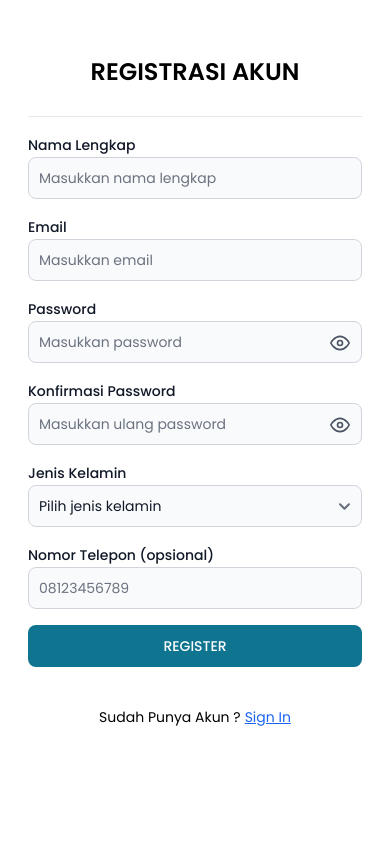
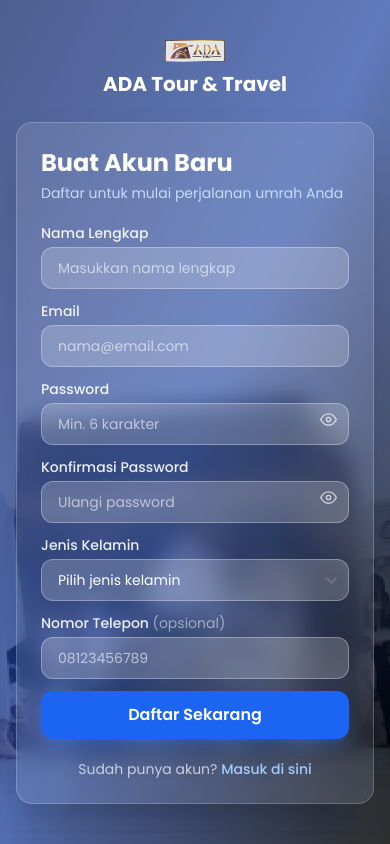
Before and after one commit to PandaHost07/Umroh1, a Next.js app: page /register in a window 390 px wide. Built offline with nearby package versions, Linux system fonts and the light colour scheme.

Commit message:
feat: register page modern mobile - background kabah transparan, animasi slide, form glassmorphism

```diff
--- a/app/(auth page)/login/page.js
+++ b/app/(auth page)/login/page.js
@@ -132,7 +132,18 @@ function LoginComponent() {
             <div className="mt-6 text-center space-y-2">
               <p className="text-sm text-gray-500">
                 Belum punya akun?{" "}
-                <a href="/register" className="text-blue-600 font-medium hover:underline">Daftar Sekarang</a>
+                <a href="/register"
+                  className="text-blue-600 font-medium hover:underline"
+                  onClick={(e) => {
+                    e.preventDefault();
+                    // Animasi slide ke kiri sebelum navigasi
+                    document.body.style.transition = "transform 0.35s ease-in-out, opacity 0.35s";
+                    document.body.style.transform = "translateX(-100%)";
+                    document.body.style.opacity = "0";
+                    setTimeout(() => { window.location.href = "/register"; }, 350);
+                  }}>
+                  Daftar Sekarang
+                </a>
               </p>
               <a href="/" className="block text-xs text-gray-400 hover:text-gray-600 transition-colors">
                 ← Kembali ke Website
--- a/app/(auth page)/register/page.js
+++ b/app/(auth page)/register/page.js
@@ -1,11 +1,12 @@
 "use client";
 
-import { useState } from "react";
+import { useState, useEffect } from "react";
 import Image from "next/image";
-import { Button, Label, TextInput, Select, Spinner } from "flowbite-react";
+import { Spinner } from "flowbite-react";
 import { FiEye, FiEyeOff } from "react-icons/fi";
-import LoginImage from "../../../public/login.png";
 import { alertSuccess, alertError } from "@/components/Alert/alert";
+import kabah from "../../../public/kabah.png";
+import logoImage from "../../../public/logo_badge.png";
 
 export default function Register() {
   const [form, setForm] = useState({
@@ -18,21 +19,29 @@ export default function Register() {
   });
   const [loading, setLoading] = useState(false);
   const [errorMsg, setErrorMsg] = useState("");
-
-  // State untuk toggle password visibility
   const [showPassword, setShowPassword] = useState(false);
   const [showConfirmPassword, setShowConfirmPassword] = useState(false);
+  const [mounted, setMounted] = useState(false);
 
-  const handleChange = (e) => setForm(prev => ({ ...prev, [e.target.name]: e.target.value }));
+  useEffect(() => {
+    // Trigger slide-in animation on mount
+    setMounted(true);
+  }, []);
 
-  const toggleShowPassword = () => setShowPassword(v => !v);
-  const toggleShowConfirmPassword = () => setShowConfirmPassword(v => !v);
+  const handleChange = (e) => {
+    setErrorMsg("");
+    setForm((prev) => ({ ...prev, [e.target.name]: e.target.value }));
+  };
 
   const handleSubmit = async (e) => {
     e.preventDefault();
     setErrorMsg("");
     if (form.password !== form.confirmPassword) {
       setErrorMsg("Password dan konfirmasi password tidak cocok.");
+      return;
+    }
+    if (form.password.length < 6) {
+      setErrorMsg("Password minimal 6 karakter.");
       return;
     }
     setLoading(true);
@@ -46,7 +55,6 @@ export default function Register() {
       if (!res.ok) throw new Error(data.error || "Terjadi kesalahan");
       alertSuccess("Registrasi berhasil! Silakan login.");
       setForm({ nama: "", email: "", password: "", confirmPassword: "", jenisKelamin: "", telepon: "" });
-      // Redirect ke login setelah 1.5 detik
       setTimeout(() => { window.location.href = "/login"; }, 1500);
     } catch (error) {
       alertError(error.message);
@@ -57,98 +65,123 @@ export default function Register() {
   };
 
   return (
-    <div className="absolute flex h-full w-full">
-      <div className="sm:flex h-full w-1/2 hidden">
-        <Image src={LoginImage} alt="Login Image" width={0} height={0} priority className="lg:w-full" />
-      </div>
-      <div className="flex w-full h-full sm:w-1/2 justify-center px-7 pt-14 sm:items-center sm:p-0">
-        <form onSubmit={handleSubmit} className="w-full sm:w-3/4 space-y-4">
-          <label className="flex pb-3 text-2xl font-semibold justify-center sm:justify-start">REGISTRASI AKUN</label>
-          <hr className="my-2" />
-          {errorMsg && <div className="text-red-600 mb-2 font-medium">{errorMsg}</div>}
-
-          <div>
-            <Label htmlFor="nama" value="Nama Lengkap" />
-            <TextInput id="nama" name="nama" placeholder="Masukkan nama lengkap" value={form.nama} onChange={handleChange} required disabled={loading} />
-          </div>
-          <div>
-            <Label htmlFor="email" value="Email" />
-            <TextInput id="email" type="email" name="email" placeholder="Masukkan email" value={form.email} onChange={handleChange} required disabled={loading} />
+    <div className="min-h-screen flex relative overflow-hidden">
+      {/* Background foto — full screen dengan overlay */}
+      <div className="absolute inset-0 z-0">
+        <Image src={kabah} alt="background" fill style={{ objectFit: "cover" }} priority quality={60} />
+        <div className="absolute inset-0 bg-gradient-to-br from-blue-900/80 via-blue-800/70 to-black/80" />
       </div>
 
-          {/* Password Field with Eye */}
+      {/* Kiri — branding (hanya desktop) */}
+      <div className="hidden lg:flex lg:w-1/2 relative z-10 flex-col items-center justify-center text-white p-12">
+        <div className="text-center">
+          <Image src={logoImage} alt="logo" width={100} height={100} className="mx-auto mb-6" />
+          <h1 className="text-4xl font-bold mb-3">ADA Tour & Travel</h1>
+          <p className="text-blue-200 text-lg">Perjalanan Ibadah Umrah Terpercaya</p>
+          <div className="mt-8 space-y-3 text-left max-w-xs mx-auto">
+            {["Terdaftar resmi Kemenag RI", "Hotel bintang 4 & 5", "Pembimbing berpengalaman", "Layanan 24 jam"].map((t) => (
+              <div key={t} className="flex items-center gap-2 text-blue-100 text-sm">
+                <span className="w-5 h-5 bg-blue-500 rounded-full flex items-center justify-center text-xs">✓</span>
+                {t}
+              </div>
+            ))}
+          </div>
+        </div>
+      </div>
+
+      {/* Kanan — form registrasi dengan animasi slide dari kanan */}
+      <div className={`flex-1 flex items-center justify-center p-4 sm:p-6 relative z-10 transition-all duration-500 ease-out ${mounted ? "translate-x-0 opacity-100" : "translate-x-full opacity-0"}`}>
+        <div className="w-full max-w-md">
+          {/* Logo mobile */}
+          <div className="flex flex-col items-center mb-6 lg:hidden">
+            <Image src={logoImage} alt="logo" width={60} height={60} className="mb-2" />
+            <h1 className="text-xl font-bold text-white">ADA Tour & Travel</h1>
+          </div>
+
+          {/* Card form — transparan di mobile, solid di desktop */}
+          <div className="bg-white/10 lg:bg-white backdrop-blur-md lg:backdrop-blur-none rounded-2xl shadow-2xl p-6 sm:p-8 border border-white/20 lg:border-gray-100">
+            <h2 className="text-2xl font-bold text-white lg:text-gray-800 mb-1">Buat Akun Baru</h2>
+            <p className="text-blue-200 lg:text-gray-500 text-sm mb-5">Daftar untuk mulai perjalanan umrah Anda</p>
+
+            {errorMsg && (
+              <div className="mb-4 p-3 bg-red-500/20 lg:bg-red-50 border border-red-400/50 lg:border-red-200 rounded-xl text-red-200 lg:text-red-600 text-sm">
+                {errorMsg}
+              </div>
+            )}
+
+            <form onSubmit={handleSubmit} className="space-y-3">
+              {/* Nama */}
+              <div>
+                <label className="block text-sm font-medium text-white/90 lg:text-gray-700 mb-1">Nama Lengkap</label>
+                <input name="nama" type="text" value={form.nama} onChange={handleChange} placeholder="Masukkan nama lengkap" required disabled={loading}
+                  className="w-full px-4 py-2.5 bg-white/20 lg:bg-white border border-white/30 lg:border-gray-300 rounded-xl text-white lg:text-gray-800 placeholder-white/60 lg:placeholder-gray-400 text-sm focus:outline-none focus:ring-2 focus:ring-blue-400 transition-all" />
+              </div>
+
+              {/* Email */}
+              <div>
+                <label className="block text-sm font-medium text-white/90 lg:text-gray-700 mb-1">Email</label>
+                <input name="email" type="email" value={form.email} onChange={handleChange} placeholder="nama@email.com" required disabled={loading}
+                  className="w-full px-4 py-2.5 bg-white/20 lg:bg-white border border-white/30 lg:border-gray-300 rounded-xl text-white lg:text-gray-800 placeholder-white/60 lg:placeholder-gray-400 text-sm focus:outline-none focus:ring-2 focus:ring-blue-400 transition-all" />
+              </div>
+
+              {/* Password */}
               <div className="relative">
-            <Label htmlFor="password" value="Password" />
-            <TextInput
-              id="password"
-              type={showPassword ? "text" : "password"}
-              name="password"
-              placeholder="Masukkan password"
-              value={form.password}
-              onChange={handleChange}
-              required
-              disabled={loading}
-            />
-            <button
-              type="button"
-              onClick={toggleShowPassword}
-              className="absolute right-3 top-9 text-gray-600 hover:text-gray-900"
-              tabIndex={-1}
-            >
-              {showPassword ? <FiEyeOff size={20} /> : <FiEye size={20} />}
+                <label className="block text-sm font-medium text-white/90 lg:text-gray-700 mb-1">Password</label>
+                <input name="password" type={showPassword ? "text" : "password"} value={form.password} onChange={handleChange} placeholder="Min. 6 karakter" required disabled={loading}
+                  className="w-full px-4 py-2.5 pr-11 bg-white/20 lg:bg-white border border-white/30 lg:border-gray-300 rounded-xl text-white lg:text-gray-800 placeholder-white/60 lg:placeholder-gray-400 text-sm focus:outline-none focus:ring-2 focus:ring-blue-400 transition-all" />
+                <button type="button" onClick={() => setShowPassword(!showPassword)} tabIndex={-1}
+                  className="absolute right-3 top-8 text-white/70 lg:text-gray-400 hover:text-white lg:hover:text-gray-600 transition-colors">
+                  {showPassword ? <FiEyeOff size={17} /> : <FiEye size={17} />}
                 </button>
               </div>
 
-          {/* Confirm Password Field with Eye */}
+              {/* Konfirmasi Password */}
               <div className="relative">
-            <Label htmlFor="confirmPassword" value="Konfirmasi Password" />
-            <TextInput
-              id="confirmPassword"
-              type={showConfirmPassword ? "text" : "password"}
-              name="confirmPassword"
-              placeholder="Masukkan ulang password"
-              value={form.confirmPassword}
-              onChange={handleChange}
-              required
-              disabled={loading}
-            />
-            <button
-              type="button"
-              onClick={toggleShowConfirmPassword}
-              className="absolute right-3 top-9 text-gray-600 hover:text-gray-900"
-              tabIndex={-1}
-            >
-              {showConfirmPassword ? <FiEyeOff size={20} /> : <FiEye size={20} />}
+                <label className="block text-sm font-medium text-white/90 lg:text-gray-700 mb-1">Konfirmasi Password</label>
+                <input name="confirmPassword" type={showConfirmPassword ? "text" : "password"} value={form.confirmPassword} onChange={handleChange} placeholder="Ulangi password" required disabled={loading}
+                  className="w-full px-4 py-2.5 pr-11 bg-white/20 lg:bg-white border border-white/30 lg:border-gray-300 rounded-xl text-white lg:text-gray-800 placeholder-white/60 lg:placeholder-gray-400 text-sm focus:outline-none focus:ring-2 focus:ring-blue-400 transition-all" />
+                <button type="button" onClick={() => setShowConfirmPassword(!showConfirmPassword)} tabIndex={-1}
+                  className="absolute right-3 top-8 text-white/70 lg:text-gray-400 hover:text-white lg:hover:text-gray-600 transition-colors">
+                  {showConfirmPassword ? <FiEyeOff size={17} /> : <FiEye size={17} />}
                 </button>
               </div>
 
+              {/* Jenis Kelamin */}
               <div>
-            <Label htmlFor="gender" value="Jenis Kelamin" />
-            <Select id="jenisKelamin" name="jenisKelamin" value={form.jenisKelamin} onChange={handleChange} required disabled={loading}>
-              <option value="">Pilih jenis kelamin</option>
-              <option value="LAKI_LAKI">Laki-laki</option>
-              <option value="PEREMPUAN">Perempuan</option>
-            </Select>
-          </div>
-          <div>
-            <Label htmlFor="telepon" value="Nomor Telepon (opsional)" />
-            <TextInput id="telepon" type="tel" name="telepon" placeholder="08123456789" value={form.telepon} onChange={handleChange} disabled={loading} />
+                <label className="block text-sm font-medium text-white/90 lg:text-gray-700 mb-1">Jenis Kelamin</label>
+                <select name="jenisKelamin" value={form.jenisKelamin} onChange={handleChange} required disabled={loading}
+                  className="w-full px-4 py-2.5 bg-white/20 lg:bg-white border border-white/30 lg:border-gray-300 rounded-xl text-white lg:text-gray-800 text-sm focus:outline-none focus:ring-2 focus:ring-blue-400 transition-all">
+                  <option value="" className="text-gray-800">Pilih jenis kelamin</option>
+                  <option value="LAKI_LAKI" className="text-gray-800">Laki-laki</option>
+                  <option value="PEREMPUAN" className="text-gray-800">Perempuan</option>
+                </select>
               </div>
 
-          <Button type="submit" disabled={loading} className="w-full mt-2">
+              {/* Telepon */}
+              <div>
+                <label className="block text-sm font-medium text-white/90 lg:text-gray-700 mb-1">Nomor Telepon <span className="text-white/50 lg:text-gray-400 font-normal">(opsional)</span></label>
+                <input name="telepon" type="tel" value={form.telepon} onChange={handleChange} placeholder="08123456789" disabled={loading}
+                  className="w-full px-4 py-2.5 bg-white/20 lg:bg-white border border-white/30 lg:border-gray-300 rounded-xl text-white lg:text-gray-800 placeholder-white/60 lg:placeholder-gray-400 text-sm focus:outline-none focus:ring-2 focus:ring-blue-400 transition-all" />
+              </div>
+
+              <button type="submit" disabled={loading}
+                className="w-full py-3 mt-2 bg-blue-600 hover:bg-blue-700 active:scale-95 text-white font-semibold rounded-xl transition-all duration-200 flex items-center justify-center gap-2 disabled:opacity-70 disabled:cursor-not-allowed shadow-lg shadow-blue-500/30">
                 {loading ? (
-              <>
-                Loading <Spinner className="ml-2" />
-              </>
-            ) : (
-              "REGISTER"
-            )}
-          </Button>
+                  <><svg className="animate-spin w-4 h-4" viewBox="0 0 24 24" fill="none"><circle className="opacity-25" cx="12" cy="12" r="10" stroke="currentColor" strokeWidth="4" /><path className="opacity-75" fill="currentColor" d="M4 12a8 8 0 018-8V0C5.373 0 0 5.373 0 12h4z" /></svg>Mendaftar...</>
+                ) : "Daftar Sekarang"}
+              </button>
+            </form>
 
-          <div className="flex w-full pt-6 justify-center text-sm">
-            Sudah Punya Akun ?<a href="/login" className="ms-1 text-blue-600 underline"> Sign In</a>
+            <div className="mt-5 text-center">
+              <p className="text-sm text-white/70 lg:text-gray-500">
+                Sudah punya akun?{" "}
+                <a href="/login" className="text-blue-300 lg:text-blue-600 font-medium hover:underline transition-colors">
+                  Masuk di sini
+                </a>
+              </p>
             </div>
-        </form>
+          </div>
+        </div>
       </div>
     </div>
   );
```
Lines whose indentation alone changed are shown as unchanged.
